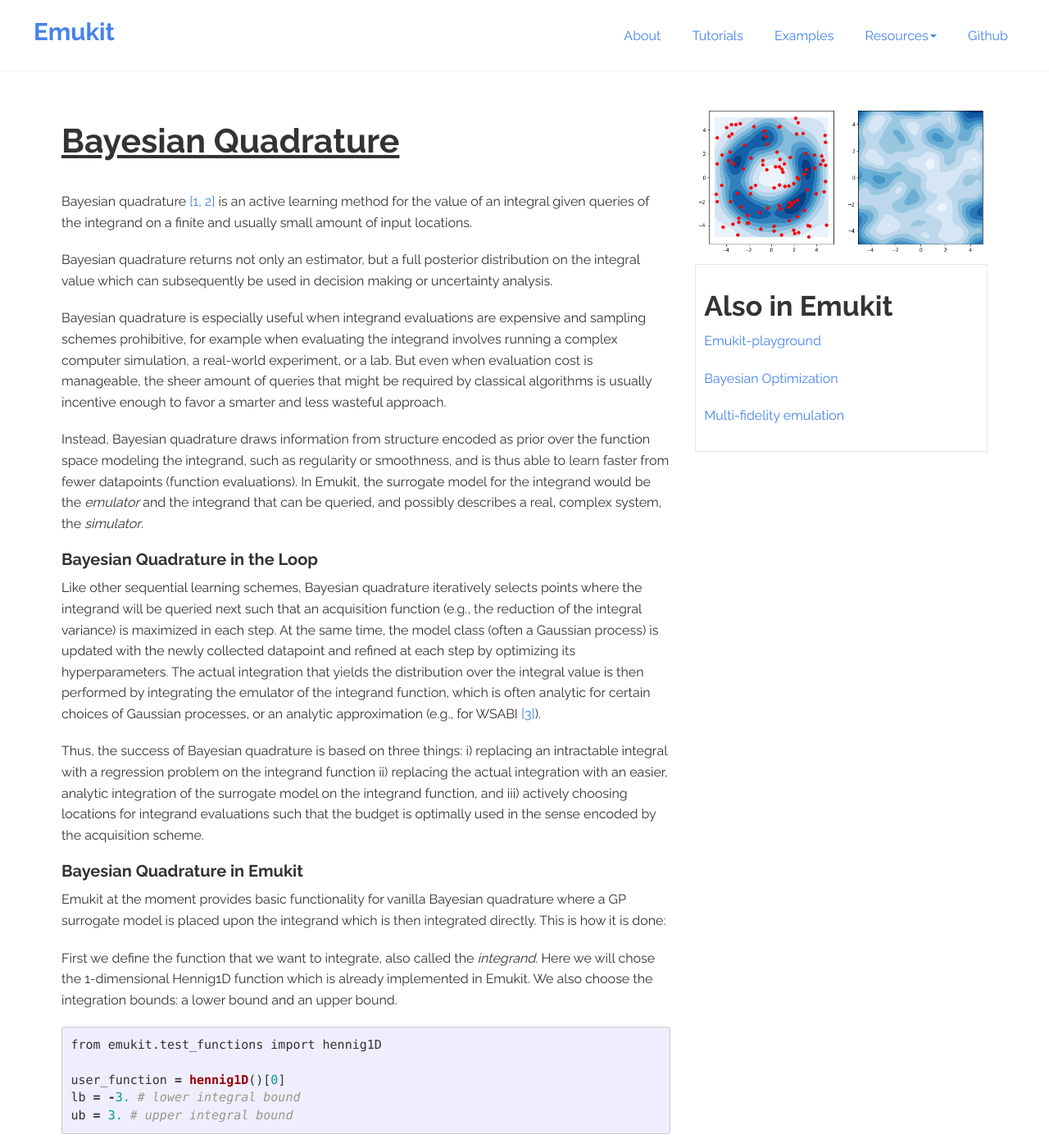
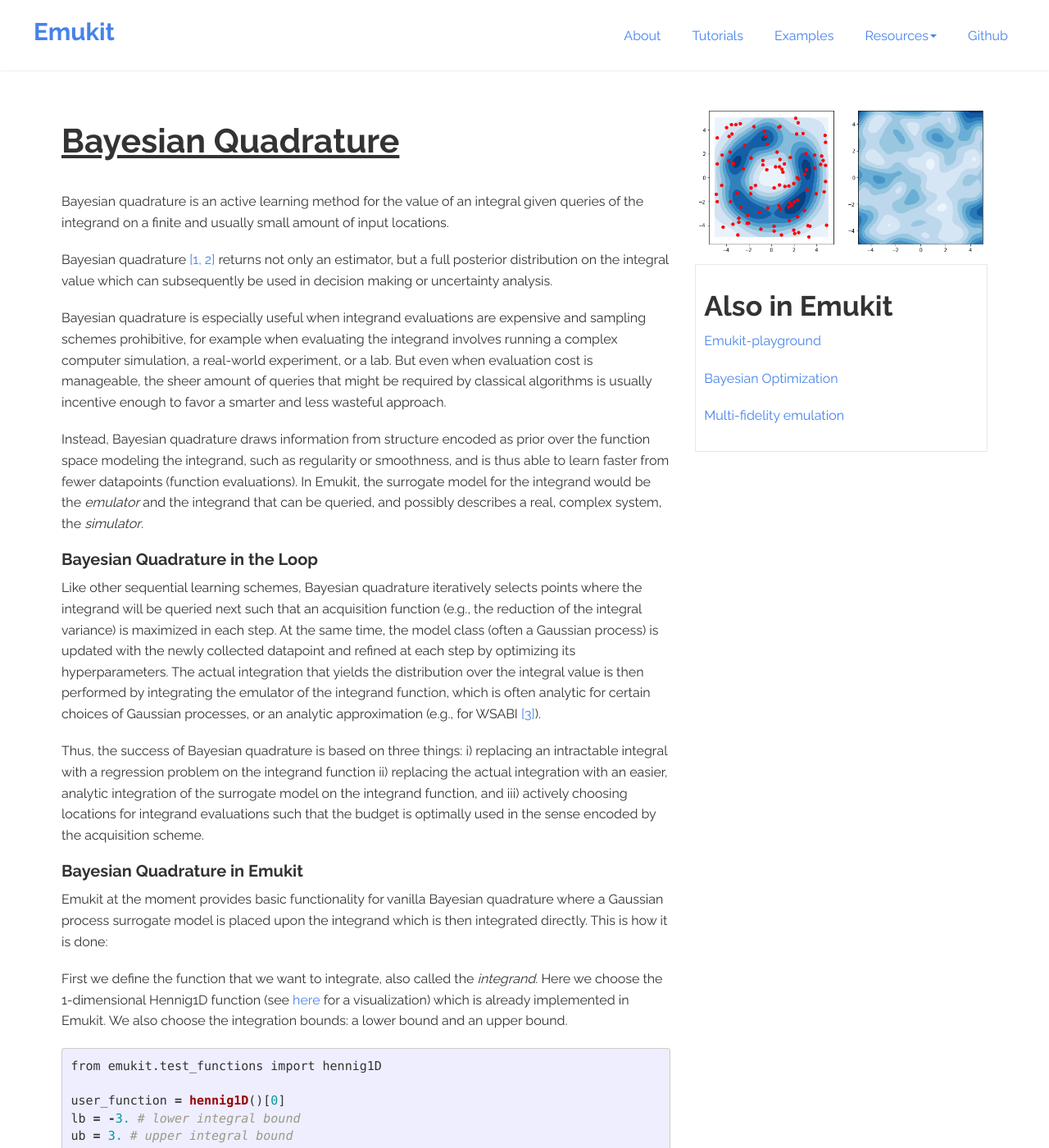
Before and after one commit to EmuKit/emukit, a Jekyll site: the page built from _posts/2016-06-09-bayesian-quadrature.markdown, in a window 1280 px wide and 1400 px high. Shown: the whole window at 82% size. Built offline with Jekyll 4.4.1, drawn with Linux system fonts in a browser that asks for light colours; some of the changed text lies outside the part shown.

Commit message:
correcting typos and adding link

````diff
--- a/_posts/2016-06-09-bayesian-quadrature.markdown
+++ b/_posts/2016-06-09-bayesian-quadrature.markdown
@@ -5,10 +5,10 @@ categories: jekyll update
 img: bayesian_quadrature.png
 ---
 
-Bayesian quadrature [[1, 2]](#refereces-on-quadrature) is an active learning method for the value of an integral given queries of the integrand
+Bayesian quadrature is an active learning method for the value of an integral given queries of the integrand
 on a finite and usually small amount of input locations.
 
-Bayesian quadrature returns not only an estimator, but a full posterior distribution on the integral value
+Bayesian quadrature [[1, 2]](#refereces-on-quadrature) returns not only an estimator, but a full posterior distribution on the integral value
 which can subsequently be used in decision making or uncertainty analysis.
 
 Bayesian quadrature is especially useful when integrand evaluations are expensive and sampling schemes
@@ -37,12 +37,13 @@ on the integrand function, and iii) actively choosing locations for integrand ev
 in the sense encoded by the acquisition scheme.
 
 #### Bayesian Quadrature in Emukit
-Emukit at the moment provides basic functionality for vanilla Bayesian quadrature where a GP surrogate model is placed upon
+Emukit at the moment provides basic functionality for vanilla Bayesian quadrature where a Gaussian process surrogate model is placed upon
 the integrand which is then integrated directly.
 This is how it is done:
 
-First we define the function that we want to integrate, also called the *integrand*. Here we will chose the 1-dimensional
-Hennig1D function which is already implemented in Emukit. We also choose the integration bounds: a lower bound and an upper bound.
+First we define the function that we want to integrate, also called the *integrand*. Here we choose the 1-dimensional
+Hennig1D function (see [here](http://nbviewer.jupyter.org/github/amzn/emukit/blob/develop/notebooks/Emukit-tutorial-Bayesian-quadrature-introduction.ipynb)
+for a visualization) which is already implemented in Emukit. We also choose the integration bounds: a lower bound and an upper bound.
 
 ```python
 from emukit.test_functions import hennig1D
````
Also changed, not shown: other parts of _posts/2016-06-09-bayesian-quadrature.markdown (+2 -2 lines), 2 other files.
